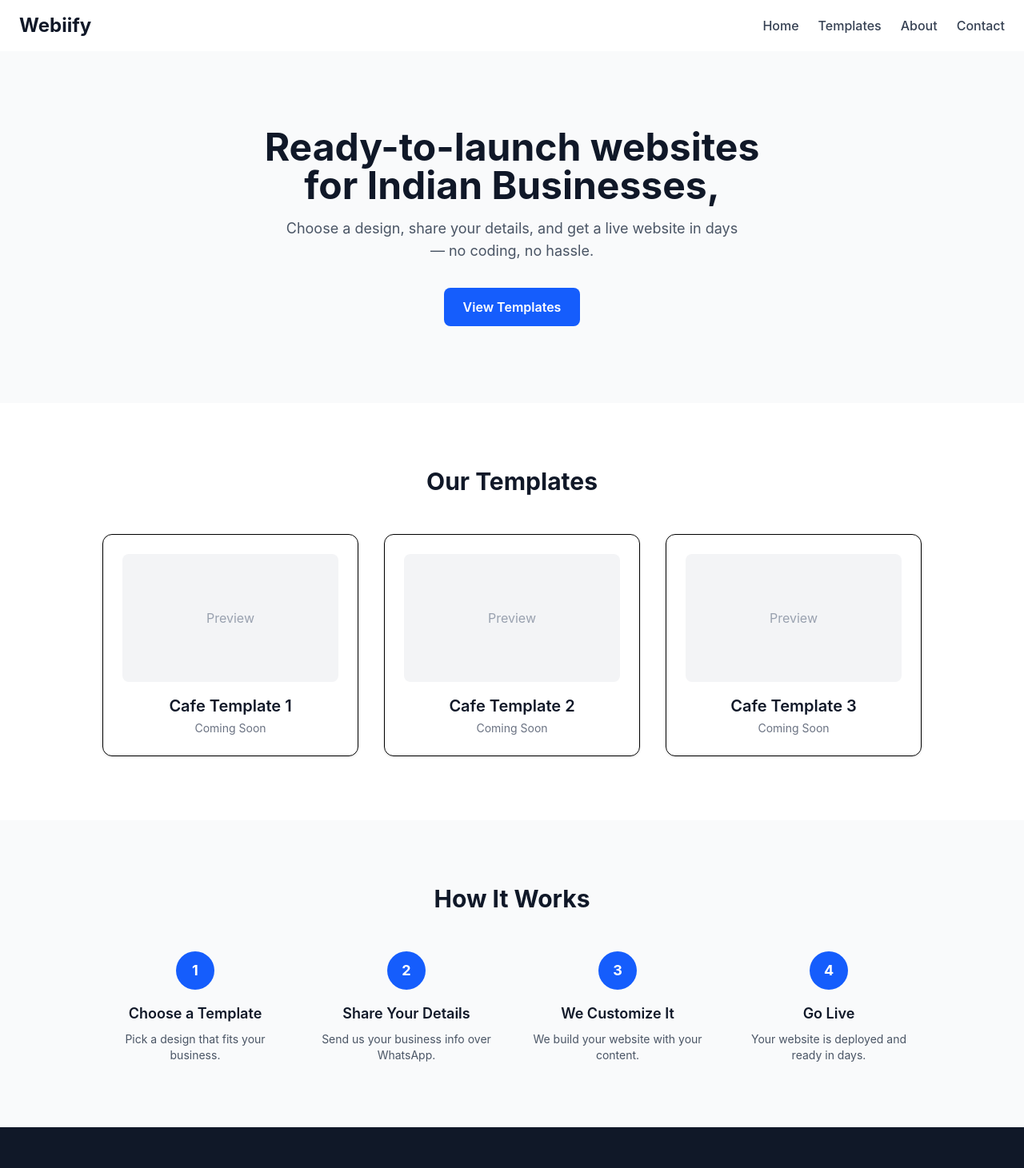
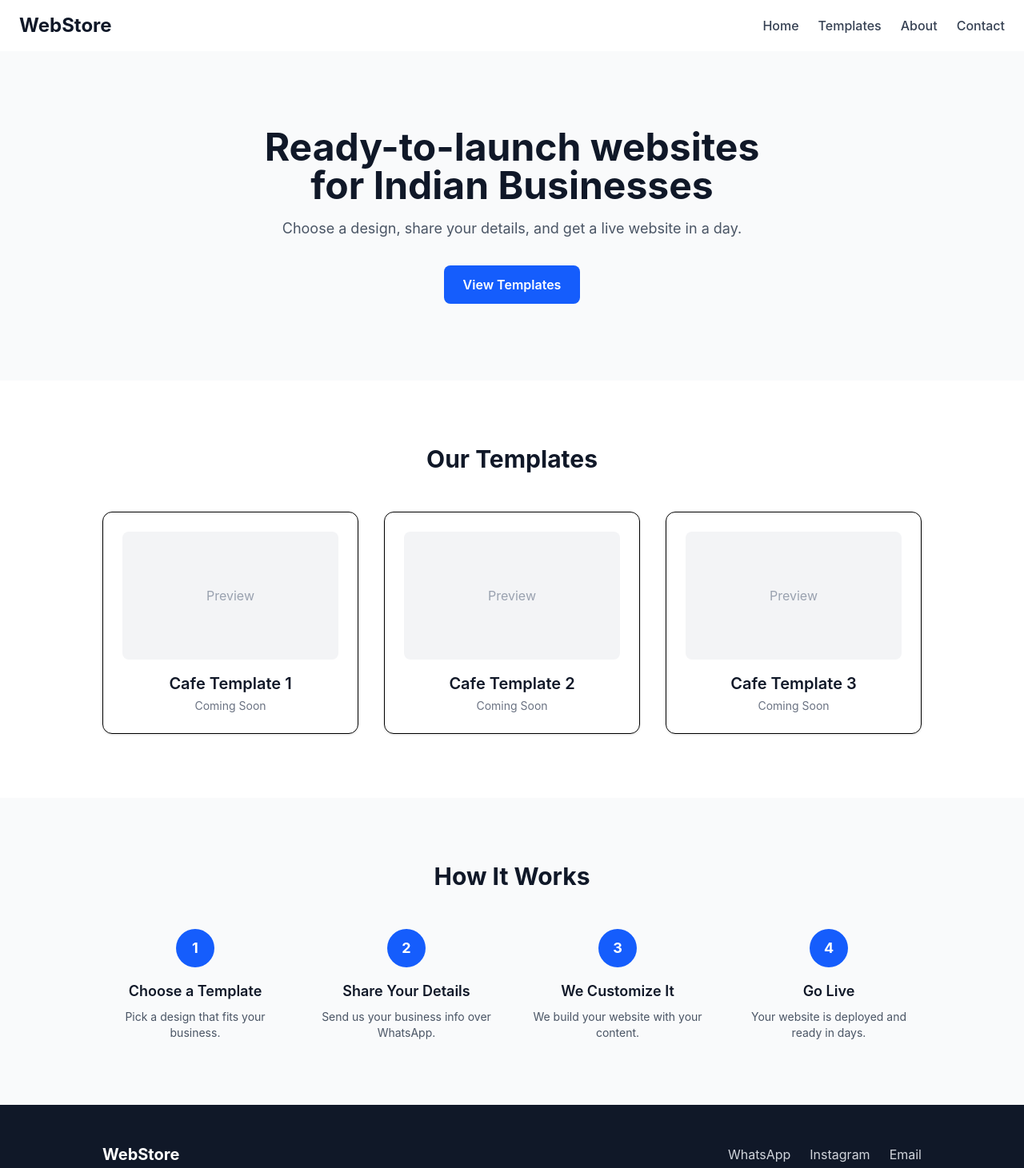
Before and after one commit to adee-kaushik/webiify, a React (Vite) app in the folder webiify/: page / in a window 1280 px wide. Shown: the top 1461 px of the page at 80% size. Built offline with nearby package versions, Linux system fonts and the light colour scheme.

Commit message:
Created Functional Buttons

```diff
--- a/webiify/src/Components/Footer.jsx
+++ b/webiify/src/Components/Footer.jsx
@@ -2,7 +2,7 @@ function Footer() {
   return (
     <footer className="px-6 py-12 bg-gray-900 text-gray-300">
       <div className="max-w-5xl mx-auto flex flex-col md:flex-row justify-between items-center gap-6">
-        <div className="text-xl font-bold text-white">Webiify</div>
+        <div className="text-xl font-bold text-white">WebStore</div>
 
         <div className="flex gap-6">
           <a href="https://wa.me/91XXXXXXXXXX" className="hover:text-white">
@@ -17,7 +17,7 @@ function Footer() {
         </div>
       </div>
       <p className="text-center text-sm text-gray-500 mt-8">
-        © 2026 Webiify. All rights reserved.
+        © 2026 WebStore. All rights reserved.
       </p>
     </footer>
   );
--- a/webiify/src/Components/Hero.jsx
+++ b/webiify/src/Components/Hero.jsx
@@ -2,14 +2,17 @@ function Hero() {
   return (
     <section className="flex flex-col items-center justify-center text-center px-6 py-24 bg-gray-50">
       <h1 className="text-4xl md:text-5xl font-bold text-gray-900 max-w-2xl">
-        Ready-to-launch websites for Indian Businesses,
+        Ready-to-launch websites for Indian Businesses
       </h1>
       <p className="mt-4 text-lg text-gray-600 max-w-xl">
-        Choose a design, share your details, and get a live website in days — no coding, no hassle.
+        Choose a design, share your details, and get a live website in a day.
       </p>
-      <button className="mt-8 px-6 py-3 bg-blue-600 text-white font-semibold rounded-lg hover:bg-blue-700">
-        View Templates
-      </button>
+
+  <a href="#templates"
+  className="mt-8 px-6 py-3 bg-blue-600 text-white font-semibold rounded-lg hover:bg-blue-700"
+>
+  View Templates
+</a>
     </section>
   );
 }
--- a/webiify/src/Components/Navbar.jsx
+++ b/webiify/src/Components/Navbar.jsx
@@ -3,7 +3,7 @@ import React from 'react';
 function Navbar() {
   return (
     <nav className="flex items-center justify-between px-6 py-4 bg-white shadow-md">
-      <div className="text-2xl font-bold text-gray-900">Webiify</div>
+      <div className="text-2xl font-bold text-gray-900">WebStore</div>
       <ul className="flex gap-6 text-gray-700 font-medium">
         <li className="cursor-pointer hover:text-blue-600">Home</li>
         <li className="cursor-pointer hover:text-blue-600">Templates</li>
--- a/webiify/src/Components/Templates.jsx
+++ b/webiify/src/Components/Templates.jsx
@@ -6,7 +6,7 @@ function Templates() {
   ];
 
   return (
-    <section className="px-6 py-20 bg-white">
+    <section id="templates" className="px-6 py-20 bg-white">
       <h2 className="text-3xl font-bold text-center text-gray-900 mb-12">
         Our Templates
       </h2>
```
